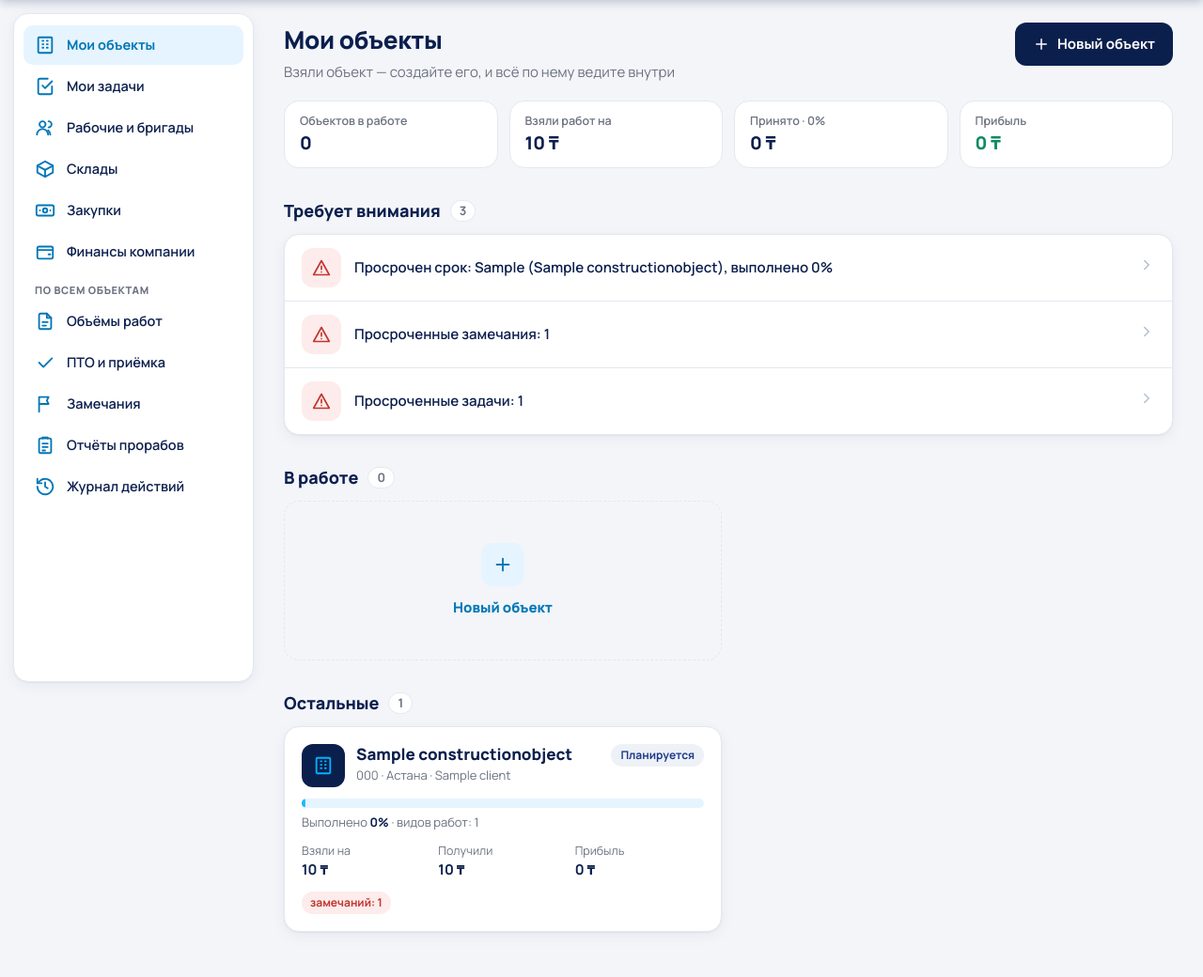
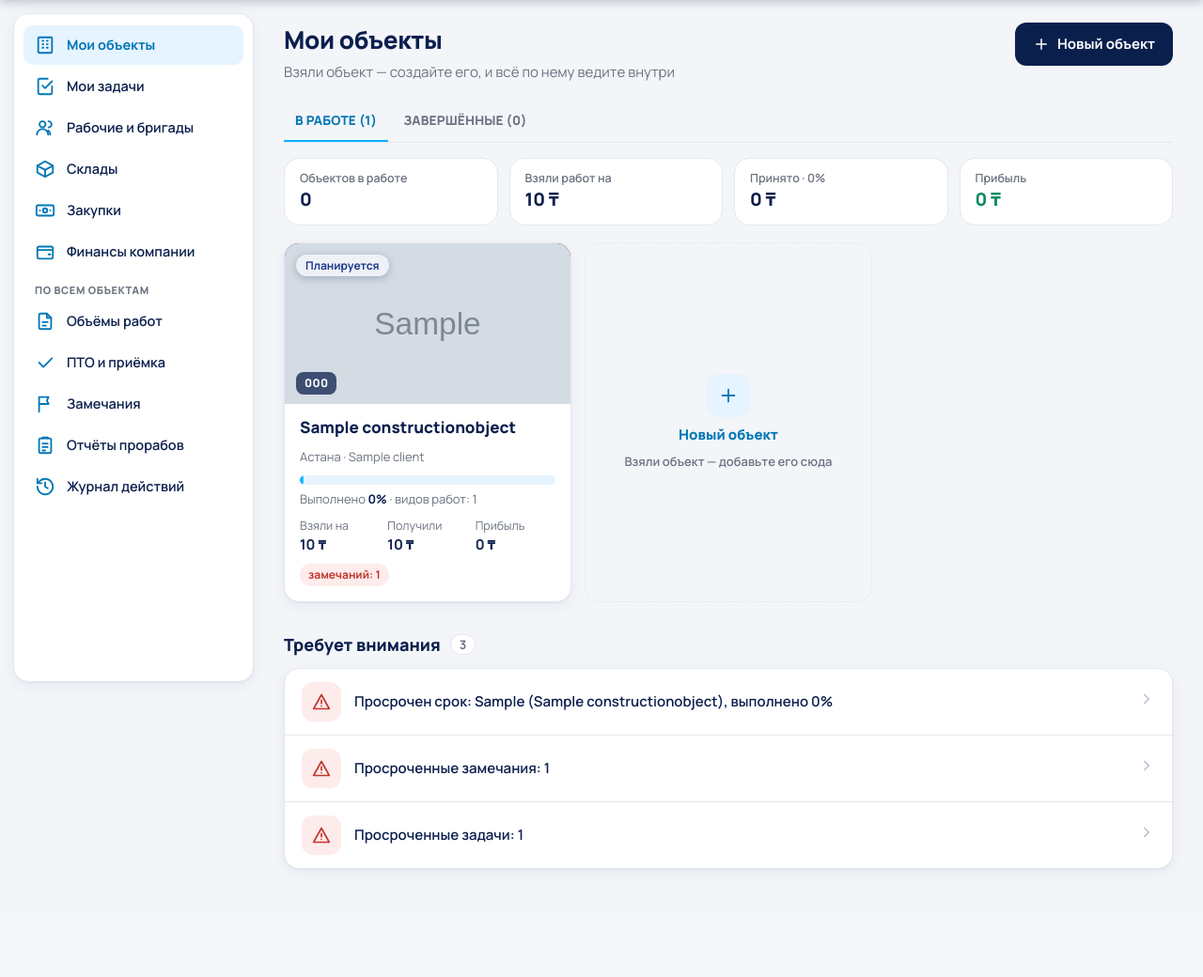
Before and after one commit to maksadbek97/Paramount-Buildings, a Django app: page / in a window 1280 px wide. Shown: the part 60-1100 px from the top of the page at 94% size. After the commit the page ends 987 px from the top, so only its background shows below. Run offline with Django 5.2, Linux system fonts and the light colour scheme; a user stored in the database is signed in; tables that the repository leaves empty hold one stand-in row (values such as "Sample post"); grey boxes marked "Sample" are stand-in pictures; data that the repository does not hold is empty.

Commit message:
Мои объекты: плитки с фото и статусом, завершённые на отдельной вкладке
Co-Authored-By: Claude Opus 5.5 <noreply@anthropic.com>
Claude-Session: https://claude.ai/code/session_01B3WhNyPAmJaHdB9f9ec2Rk

```diff
--- a/contracts/tests.py
+++ b/contracts/tests.py
@@ -248,6 +248,8 @@ class DemoBuildTests(TestCase):
             self.assertIn("₸", home)
             self.assertIn("static/img/logo-white.png", home)
             self.assertNotIn('href="/', home)
+            self.assertNotIn("url('/", home)
+            self.assertTrue((Path(tmp) / "status/done/index.html").exists())
             for page in ("contracts/status/done", "worklog/new", "pto", "history", "objects/1/money",
                          "objects/1/new/output", "purchases/status/open", "add"):
                 self.assertTrue((Path(tmp) / page / "index.html").exists(), page)
--- a/core/forms.py
+++ b/core/forms.py
@@ -51,7 +51,7 @@ class ObjectForm(StyledMixin, forms.ModelForm):
     class Meta:
         model = ConstructionObject
         fields = ["code", "name", "status", "city", "address", "client", "new_client", "general_contractor",
-                  "contract_number", "contract_amount", "budget", "start_date", "end_date",
+                  "contract_number", "contract_amount", "budget", "start_date", "end_date", "photo",
                   "manager", "foreman", "pto", "description"]
         labels = {"client": "Заказчик"}
 
--- a/core/management/commands/build_static.py
+++ b/core/management/commands/build_static.py
@@ -28,6 +28,7 @@ STATIC_PAGES = [
     "/warehouse/new/", "/warehouse/inventory/new/", "/purchases/", "/purchases/new/", "/purchases/suppliers/new/",
 ]
 STATUS_FILTERS = {
+    "/": ["done"],
     "/remarks/": ["open", "overdue", "review", "closed", "all"],
     "/tasks/": ["active", "overdue", "review", "done", "all"],
     "/purchases/": ["open"] + [v for v, _ in PurchaseRequest.Status.choices] + ["all"],
@@ -108,6 +109,8 @@ class Command(BaseCommand):
 
         for static_dir in settings.STATICFILES_DIRS:
             shutil.copytree(static_dir, out / "static", dirs_exist_ok=True)
+        if Path(settings.MEDIA_ROOT).exists():  # загруженные фото объектов и документы
+            shutil.copytree(settings.MEDIA_ROOT, out / "media", dirs_exist_ok=True)
         self.stdout.write(self.style.SUCCESS(f"Готово: {len(pages)} страниц в {out}"))
 
     @staticmethod
@@ -118,5 +121,6 @@ class Command(BaseCommand):
         html = re.sub(r'href="(/[^"?#]*)\?[^"#]*"', r'href="\1"', html)
         # Абсолютные ссылки -> относительные, чтобы сайт работал в подпапке GitHub Pages.
         prefix = "../" * target.strip("/").count("/") + ("../" if target.strip("/") else "")
+        html = re.sub(r"url\('/(?!/)([^']*)'\)", lambda m: f"url('{prefix + m.group(1)}')", html)
         return re.sub(r'(href|src|action)="/(?!/)([^"]*)"',
                       lambda m: f'{m.group(1)}="{prefix + m.group(2) or "./"}"', html)
--- a/core/views.py
+++ b/core/views.py
@@ -60,11 +60,15 @@ def dashboard(request):
         cards.append({"o": o, "s": summary(cs), "remarks": open_remarks.get(o.pk, 0),
                       "pending": pending.get(o.pk, 0),
                       "active": sum(c.status == WorkContract.Status.ACTIVE for c in cs)})
-    working = [c for c in cards if c["o"].is_working]
-    others = [c for c in cards if not c["o"].is_working]
+    view = "done" if request.GET.get("status") == "done" else "active"
+    active = sorted((c for c in cards if not c["o"].is_closed), key=lambda c: (not c["o"].is_working, -c["s"]["total"]))
+    done = [c for c in cards if c["o"].is_closed]
     return render(request, "dashboard.html", {
-        "s": summary(contracts), "alerts": alerts.collect(contracts),
-        "working": working, "others": others,
+        "s": summary([c for c in contracts if not c.construction_object.is_closed]),
+        "alerts": alerts.collect(contracts) if view == "active" else [],
+        "view": view, "cards": done if view == "done" else active,
+        "active_count": len(active), "done_count": len(done),
+        "working_count": sum(c["o"].is_working for c in cards),
     })
 
 
--- a/objects/models.py
+++ b/objects/models.py
@@ -67,6 +67,8 @@ class ConstructionObject(models.Model):
     start_date = models.DateField("Дата начала", null=True, blank=True)
     end_date = models.DateField("Плановое завершение", null=True, blank=True)
     description = models.TextField("Описание", blank=True)
+    photo = models.ImageField("Фото объекта", upload_to="objects/", blank=True,
+                              help_text="Фото или визуализация. Если не загрузить — будет картинка по умолчанию.")
     created_at = models.DateTimeField("Создан", auto_now_add=True)
 
     class Meta:
@@ -76,6 +78,27 @@ class ConstructionObject(models.Model):
 
     def __str__(self):
         return f"{self.code} · {self.name}" if self.code else self.name
+
+    @property
+    def cover(self):
+        """Картинка для плитки: своё фото или красивая заглушка."""
+        from django.templatetags.static import static
+        if self.photo:
+            return self.photo.url
+        name = self.name.lower()
+        if "склад" in name or "завод" in name or "цех" in name:
+            n = 4
+        elif "школ" in name or "сад" in name or "больниц" in name:
+            n = 3
+        elif "центр" in name or "офис" in name or "бц" in name:
+            n = 2
+        else:
+            n = 1
+        return static(f"img/objects/{n}.svg")
+
+    @property
+    def is_closed(self):
+        return self.status in (self.Status.DONE, self.Status.ARCHIVE)
 
     @property
     def is_working(self):
--- a/static/style.css
+++ b/static/style.css
@@ -407,3 +407,23 @@ img.photo { max-width: 100%; max-height: 420px; border-radius: 12px; display: bl
 .actgrid a small { display: block; color: var(--gray); font-weight: 600; font-size: 12.5px; }
 .actgrid a.main small { color: #B9C6E0; }
 @media (max-width: 899px) { .actgrid { grid-template-columns: 1fr 1fr; } .actgrid a { flex-direction: column; align-items: flex-start; } }
+
+/* ---------- Плитки объектов с картинкой ---------- */
+.utabs { display: flex; gap: 4px; border-bottom: 1px solid var(--line); margin: 0 0 16px; overflow-x: auto; scrollbar-width: none; }
+.utabs a { padding: 12px 12px 10px; font-weight: 800; font-size: 13.5px; text-transform: uppercase; letter-spacing: .2px;
+  color: var(--gray); white-space: nowrap; text-decoration: none; border-bottom: 3px solid transparent; margin-bottom: -1px; }
+.utabs a:hover { color: var(--navy); }
+.utabs a.active { color: var(--accent-ink); border-bottom-color: var(--accent); }
+.ocard.tile { padding: 0; overflow: hidden; gap: 0; }
+.ocard.tile .cover { aspect-ratio: 16 / 9; background: var(--navy) center / cover no-repeat; position: relative; }
+.ocard.tile .cover .badge { position: absolute; top: 12px; left: 12px; box-shadow: 0 2px 8px rgba(11,31,77,.25); }
+.ocard.tile .cover .badge.in_progress, .ocard.tile .cover .badge.preparing, .ocard.tile .cover .badge.finishing { background: #fff; }
+.ocard.tile .cover .code { position: absolute; bottom: 10px; left: 12px; background: rgba(11,31,77,.75); color: #fff;
+  font-size: 12px; font-weight: 800; padding: 3px 9px; border-radius: 8px; letter-spacing: .4px; }
+.ocard.tile .inner { padding: 14px 16px 16px; display: flex; flex-direction: column; gap: 10px; }
+.ocard.new { flex-direction: column; gap: 8px; min-height: 300px; }
+.ocard.new small { color: var(--gray); font-weight: 600; font-size: 13px; }
+.ogrid { grid-template-columns: repeat(auto-fill, minmax(300px, 1fr)); }
+@media (max-width: 899px) { .ogrid { grid-template-columns: 1fr; } .ocard.new { min-height: 120px; } }
+.ohead .thumb { width: 86px; height: 58px; object-fit: cover; border-radius: 10px; flex: none; background: var(--navy); }
+@media (max-width: 899px) { .ohead .thumb { width: 64px; height: 44px; } }
--- a/templates/_object_card.html
+++ b/templates/_object_card.html
@@ -1,10 +1,11 @@
-{% load ui %}<a class="ocard" href="{% url 'object_detail' c.o.pk %}">
-  <div class="top">
-    <span class="ico">{% icon 'building' %}</span>
-    <div style="flex:1;min-width:0"><div class="name">{{ c.o.name }}</div>
-      <div class="where">{% if c.o.code %}{{ c.o.code }} · {% endif %}{{ c.o.city }}{% if c.o.general_contractor %} · {{ c.o.general_contractor }}{% endif %}</div></div>
+{% load ui %}<a class="ocard tile" href="{% url 'object_detail' c.o.pk %}">
+  <div class="cover" style="background-image:url('{{ c.o.cover }}')">
     <span class="badge {{ c.o.status }}">{{ c.o.get_status_display }}</span>
+    {% if c.o.code %}<span class="code">{{ c.o.code }}</span>{% endif %}
   </div>
+  <div class="inner">
+    <div class="name">{{ c.o.name }}</div>
+    <div class="where">{{ c.o.city|default:"" }}{% if c.o.general_contractor %} · {{ c.o.general_contractor }}{% endif %}</div>
     <div><div class="bar"><span style="width:{{ c.s.progress }}%"></span></div>
       <div class="where" style="margin-top:6px">Выполнено <b style="color:var(--navy)">{{ c.s.progress }}%</b> · видов работ: {{ c.s.count }}</div></div>
     <div class="money">
@@ -17,4 +18,5 @@
       {% if c.remarks %}<span class="b">замечаний: {{ c.remarks }}</span>{% endif %}
       {% if c.s.workers_due > 0 %}<span>должны рабочим {{ c.s.workers_due|short }}</span>{% endif %}
     </div>{% endif %}
+  </div>
 </a>
--- a/templates/dashboard.html
+++ b/templates/dashboard.html
@@ -5,11 +5,24 @@
   <div class="actions"><a class="btn btn-primary" href="{% url 'object_create' %}">{% icon 'plus' 18 %}Новый объект</a></div>
 </div>
 
+<nav class="utabs">
+  <a href="{% url 'dashboard' %}" class="{% if view == 'active' %}active{% endif %}">В работе ({{ active_count }})</a>
+  <a href="?status=done" class="{% if view == 'done' %}active{% endif %}">Завершённые ({{ done_count }})</a>
+</nav>
+
+{% if view == 'active' %}
 <div class="strip">
-  <div><span>Объектов в работе</span><b>{{ working|length }}</b></div>
+  <div><span>Объектов в работе</span><b>{{ working_count }}</b></div>
   <div><span>Взяли работ на</span><b>{{ s.total|short }}</b></div>
   <div><span>Принято · {{ s.progress }}%</span><b>{{ s.earned|short }}</b></div>
   <div><span>Прибыль</span><b class="{% if s.profit >= 0 %}ok{% else %}bad{% endif %}">{{ s.profit|short }}</b></div>
+</div>
+{% endif %}
+
+<div class="ogrid" style="margin-top:18px">
+  {% for c in cards %}{% include "_object_card.html" %}{% endfor %}
+  {% if view == 'active' %}<a class="ocard new" href="{% url 'object_create' %}"><span class="ico">{% icon 'plus' %}</span>Новый объект<small>Взяли объект — добавьте его сюда</small></a>
+  {% elif not cards %}<div class="empty" style="grid-column:1/-1">Завершённых объектов пока нет</div>{% endif %}
 </div>
 
 {% if alerts %}
@@ -22,15 +35,4 @@
 </div>
 {% if alerts|length > 6 %}<p class="muted small">Ещё {{ alerts|length|add:"-6" }} — откройте объект, там всё по нему.</p>{% endif %}
 {% endif %}
-
-<h2>В работе <span class="count">{{ working|length }}</span></h2>
-<div class="ogrid">
-  {% for c in working %}{% include "_object_card.html" %}{% endfor %}
-  <a class="ocard new" href="{% url 'object_create' %}"><span class="ico">{% icon 'plus' %}</span>Новый объект</a>
-</div>
-
-{% if others %}
-<h2>Остальные <span class="count">{{ others|length }}</span></h2>
-<div class="ogrid">{% for c in others %}{% include "_object_card.html" %}{% endfor %}</div>
-{% endif %}
 {% endblock %}
--- a/templates/object/_base.html
+++ b/templates/object/_base.html
@@ -4,6 +4,7 @@
 <div class="ohead">
   <a class="crumb" href="{% url 'dashboard' %}">{% icon 'back' 16 %}Все объекты</a>
   <div class="line">
+    <img class="thumb" src="{{ obj.cover }}" alt="">
     <div style="flex:1;min-width:0">
       <h1>{{ obj.name }}</h1>
       <div class="sub">{% if obj.code %}{{ obj.code }} · {% endif %}{% if obj.city %}{{ obj.city }}{% endif %}{% if obj.client %} · {{ obj.client }}{% endif %}</div>
```
Also changed, not shown: core/tests.py (+12 -0 lines), objects/migrations/0004_object_photo.py (added), static/img/objects/1.svg (added), static/img/objects/2.svg (added), static/img/objects/3.svg (added), static/img/objects/4.svg (added). Lines whose indentation alone changed are shown as unchanged.
